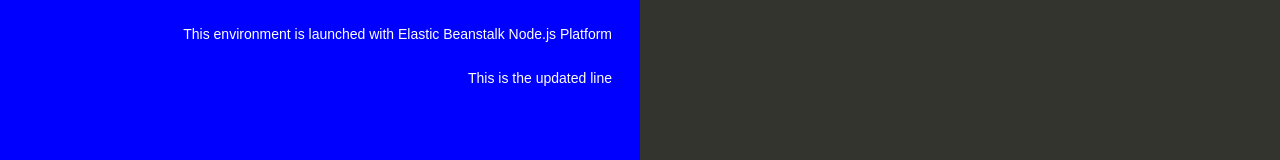
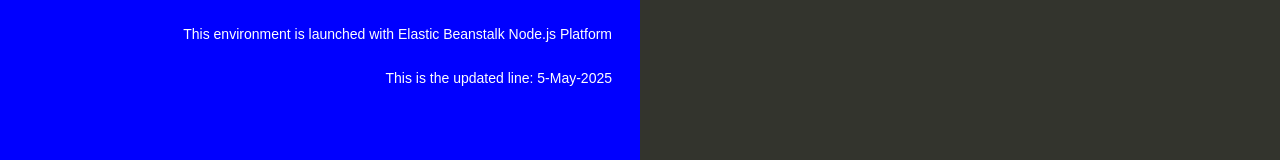
Before and after one commit to abulhasanat/devops-lab, a website: page index.html in a window 1280 px wide. Shown: the part 329-489 px from the top of the page. Drawn offline with Linux system fonts and the light colour scheme.

Commit message:
Update index.html

```diff
--- a/index.html
+++ b/index.html
@@ -77,7 +77,7 @@
       <h1>Congratulations</h1>
       <p>Your first AWS Elastic Beanstalk Node.js application is now running on your own dedicated environment in the AWS Cloud</p>
       <p>This environment is launched with Elastic Beanstalk Node.js Platform</p>
-      <p>This is the updated line</p>
+      <p>This is the updated line: 5-May-2025</p>
     </div>
     <div class="linksColumn">
       <h2>What's Next?</h2>
```
